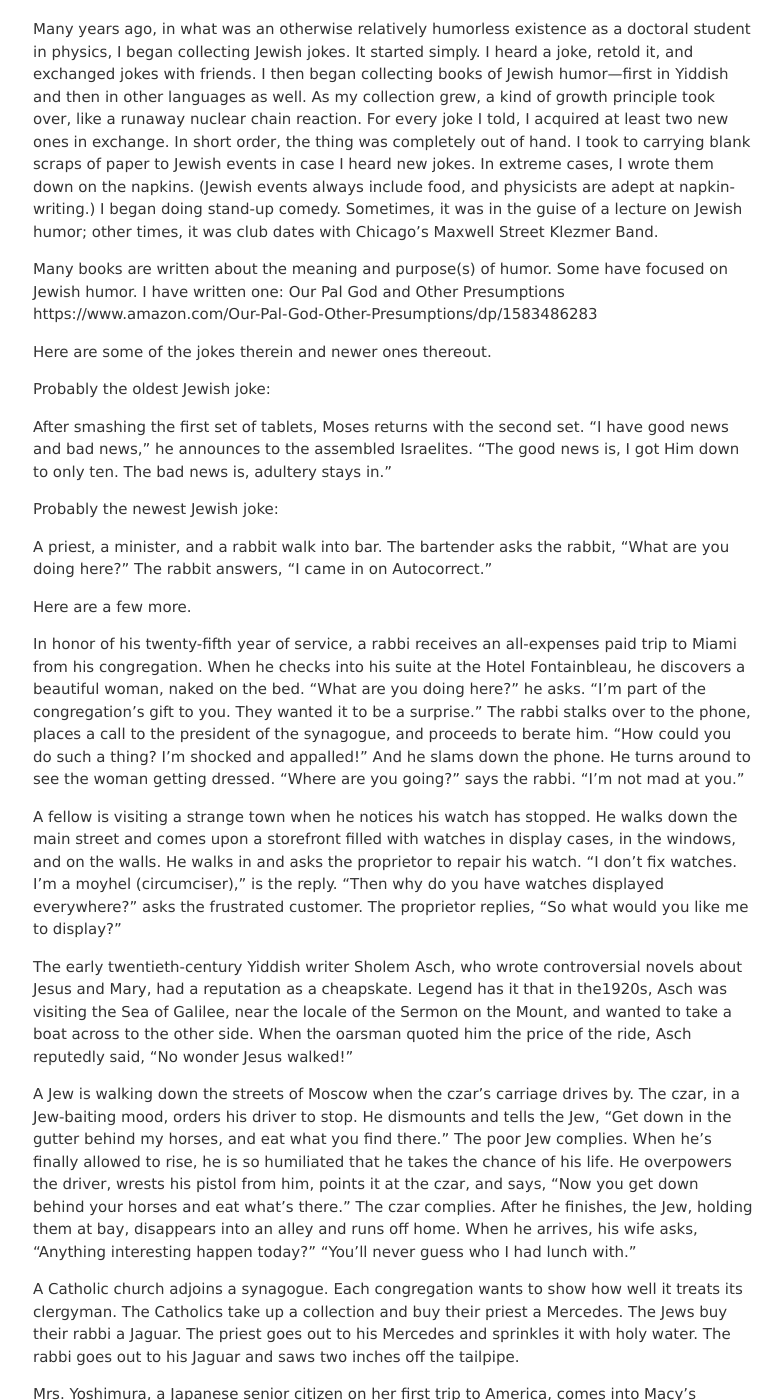
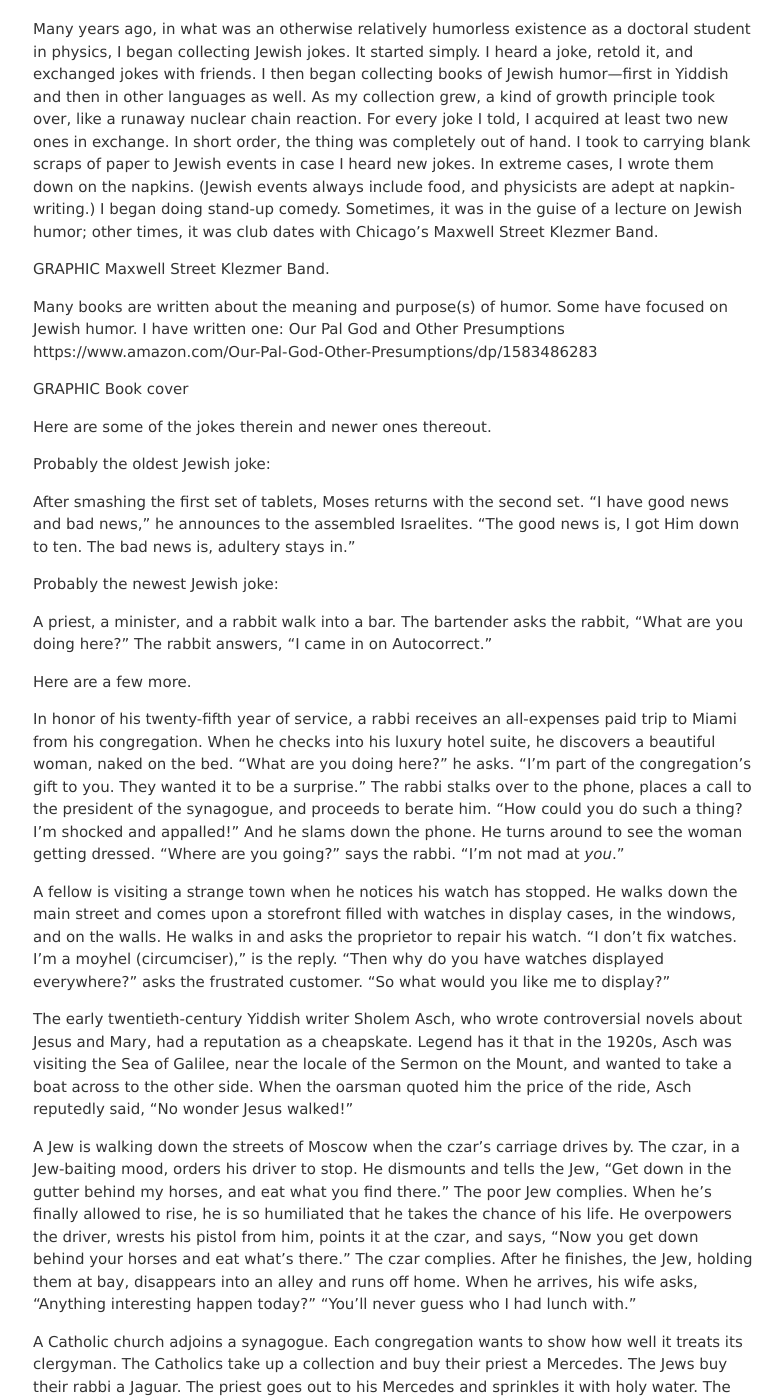
Before and after one commit to jvmallow/jvmallow.github.io, a Jekyll site: the page built from _posts/2025-05-31-Jewish_Humor.md, in a window 1280 px wide and 1400 px high, scrolled down 372 px. Shown: the whole window, without its empty margins (247-1030 px from the left). Built offline with Jekyll 4.4.1, drawn with Linux system fonts in a browser that asks for light colours; a script that is not in the unit is left out.

Commit message:
Update 2025-05-31-Jewish_Humor.md

```diff
--- a/_posts/2025-05-31-Jewish_Humor.md
+++ b/_posts/2025-05-31-Jewish_Humor.md
@@ -9,35 +9,39 @@ tags: [Jewish Humor]
 
 Many years ago, in what was an otherwise relatively humorless existence as a doctoral student in physics, I began collecting Jewish jokes. It started simply. I heard a joke, retold it, and exchanged jokes with friends. I then began collecting books of Jewish humor—first in Yiddish and then in other languages as well. As my collection grew, a kind of growth principle took over, like a runaway nuclear chain reaction. For every joke I told, I acquired at least two new ones in exchange. In short order, the thing was completely out of hand. I took to carrying blank scraps of paper to Jewish events in case I heard new jokes. In extreme cases, I wrote them down on the napkins. (Jewish events always include food, and physicists are adept at napkin-writing.) I began doing stand-up comedy. Sometimes, it was in the guise of a lecture on Jewish humor; other times, it was club dates with Chicago’s Maxwell Street Klezmer Band.
 
+GRAPHIC Maxwell Street Klezmer Band.
+
 Many books are written about the meaning and purpose(s) of humor. Some have focused on Jewish humor. I have written one:
 Our Pal God and Other Presumptions
 https://www.amazon.com/Our-Pal-God-Other-Presumptions/dp/1583486283
+
+GRAPHIC Book cover
 
 Here are some of the jokes therein and newer ones thereout.
 
 Probably the oldest Jewish joke:
 
 After smashing the first set of tablets, Moses returns with the second set.
-“I have good news and bad news,” he announces to the assembled Israelites. “The good news is, I got Him down to only ten. The bad news is, adultery stays in.”
+“I have good news and bad news,” he announces to the assembled Israelites. “The good news is, I got Him down to ten. The bad news is, adultery stays in.”
 
 Probably the newest Jewish joke:
 
-A priest, a minister, and a rabbit walk into  bar.  The bartender asks the rabbit, "What are you doing here?" The rabbit answers, "I came in on Autocorrect."
+A priest, a minister, and a rabbit walk into a bar.  The bartender asks the rabbit, "What are you doing here?" The rabbit answers, "I came in on Autocorrect."
 
 Here are a few more.
 
-In honor of his twenty-fifth year of service, a rabbi receives an all-expenses paid trip to Miami from his congregation. When he checks into his suite at the Hotel Fontainbleau, he discovers a beautiful woman, naked on the bed.
+In honor of his twenty-fifth year of service, a rabbi receives an all-expenses paid trip to Miami from his congregation. When he checks into his luxury hotel suite, he discovers a beautiful woman, naked on the bed.
 “What are you doing here?” he asks.
 “I’m part of the congregation’s gift to you. They wanted it to be a surprise.”
 The rabbi stalks over to the phone, places a call to the president of the synagogue, and proceeds to berate him. “How could you do such a thing? I’m shocked and appalled!” And he slams down the phone.
-He turns around to see the woman getting dressed. “Where are you going?” says the rabbi. “I’m not mad at you.”
+He turns around to see the woman getting dressed. “Where are you going?” says the rabbi. “I’m not mad at *you*.”
 
 A fellow is visiting a strange town when he notices his watch has stopped. He walks down the main street and comes upon a storefront filled with watches in display cases, in the windows, and on the walls. He walks in and asks the proprietor to repair his watch.
 “I don’t fix watches. I’m a moyhel (circumciser),” is the reply.
 “Then why do you have watches displayed everywhere?” asks the frustrated customer.
-The proprietor replies, “So what would you like me to display?”
+“So what would you like me to display?”
 
-The early twentieth-century Yiddish writer Sholem Asch, who wrote controversial novels about Jesus and Mary, had a reputation as a cheapskate. Legend has it that in the1920s, Asch was visiting the Sea of Galilee, near the locale of the Sermon on the Mount, and wanted to take a boat across to the other side. When the oarsman quoted him the price of the ride, Asch reputedly said, “No wonder Jesus walked!”
+The early twentieth-century Yiddish writer Sholem Asch, who wrote controversial novels about Jesus and Mary, had a reputation as a cheapskate. Legend has it that in the 1920s, Asch was visiting the Sea of Galilee, near the locale of the Sermon on the Mount, and wanted to take a boat across to the other side. When the oarsman quoted him the price of the ride, Asch reputedly said, “No wonder Jesus walked!”
 
 A Jew is walking down the streets of Moscow when the czar’s carriage drives by. The czar, in a Jew-baiting mood, orders his driver to stop. He dismounts and tells the Jew, “Get down in the gutter behind my horses, and eat what you find there.”
 The poor Jew complies. When he’s finally allowed to rise, he is so humiliated that he takes the chance of his life. He overpowers the driver, wrests his pistol from him, points it at the czar, and says, “Now you get down behind your horses and eat what’s there.” The czar complies. After he finishes, the Jew, holding them at bay, disappears into an alley and runs off home.
```
